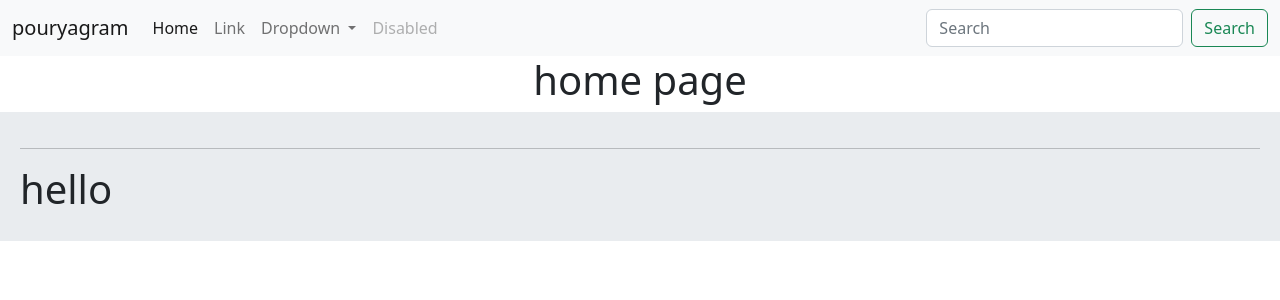
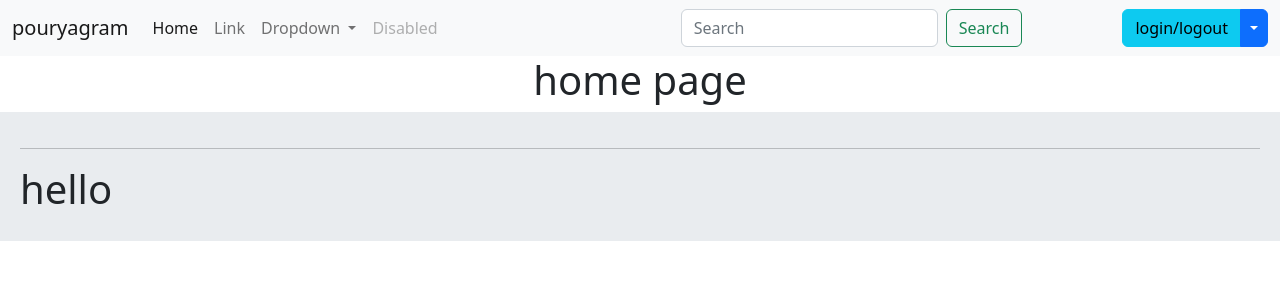
Before and after one commit to pouryaJany/SocialNetwork, a Django app: page / in a window 1280 px wide. Shown: the top 300 px of the page. Run offline with Django 4.2, Linux system fonts and the light colour scheme.

Commit message:
login register logout in navbar

```diff
--- a/templates/inc/navbar.html
+++ b/templates/inc/navbar.html
@@ -1,7 +1,8 @@
 <nav class="navbar navbar-expand-lg bg-light">
     <div class="container-fluid">
         <a class="navbar-brand" href="{% url 'home:home' %}">pouryagram</a>
-    <button class="navbar-toggler" type="button" data-bs-toggle="collapse" data-bs-target="#navbarSupportedContent" aria-controls="navbarSupportedContent" aria-expanded="false" aria-label="Toggle navigation">
+        <button class="navbar-toggler" type="button" data-bs-toggle="collapse" data-bs-target="#navbarSupportedContent"
+                aria-controls="navbarSupportedContent" aria-expanded="false" aria-label="Toggle navigation">
             <span class="navbar-toggler-icon"></span>
         </button>
         <div class="collapse navbar-collapse" id="navbarSupportedContent">
@@ -13,13 +14,16 @@
                     <a class="nav-link" href="#">Link</a>
                 </li>
                 <li class="nav-item dropdown">
-          <a class="nav-link dropdown-toggle" href="#" role="button" data-bs-toggle="dropdown" aria-expanded="false">
+                    <a class="nav-link dropdown-toggle" href="#" role="button" data-bs-toggle="dropdown"
+                       aria-expanded="false">
                         Dropdown
                     </a>
                     <ul class="dropdown-menu">
                         <li><a class="dropdown-item" href="#">Action</a></li>
                         <li><a class="dropdown-item" href="#">Another action</a></li>
-            <li><hr class="dropdown-divider"></li>
+                        <li>
+                            <hr class="dropdown-divider">
+                        </li>
                         <li><a class="dropdown-item" href="#">Something else here</a></li>
                     </ul>
                 </li>
@@ -29,8 +33,29 @@
             </ul>
             <form class="d-flex" role="search">
                 <input class="form-control me-2" type="search" placeholder="Search" aria-label="Search">
-        <button class="btn btn-outline-success" type="submit">Search</button>
+                <button class="btn btn-outline-success" style="margin-right: 100px;" type="submit">Search</button>
             </form>
+
+
+            <!-- Example split danger button -->
+            <div class="btn-group">
+                <button type="button" class="btn btn-info">login/logout</button>
+                <button type="button" class="btn btn-primary dropdown-toggle dropdown-toggle-split"
+                        data-bs-toggle="dropdown" aria-expanded="false">
+                    <span class="visually-hidden">Toggle Dropdown</span>
+                </button>
+                <ul class="dropdown-menu dropdown-menu-dark">
+                    <li><a class="dropdown-item" href="#">login</a></li>
+                    <li><a class="dropdown-item" href="#">register</a></li>
+                    <li>
+                        <hr class="dropdown-divider">
+                    </li>
+                    <li><a class="dropdown-item" href="#">logout</a></li>
+                </ul>
+            </div>
+
+
+        </div>
     </div>
     </div>
 </nav>
```
Lines whose indentation alone changed are shown as unchanged.
